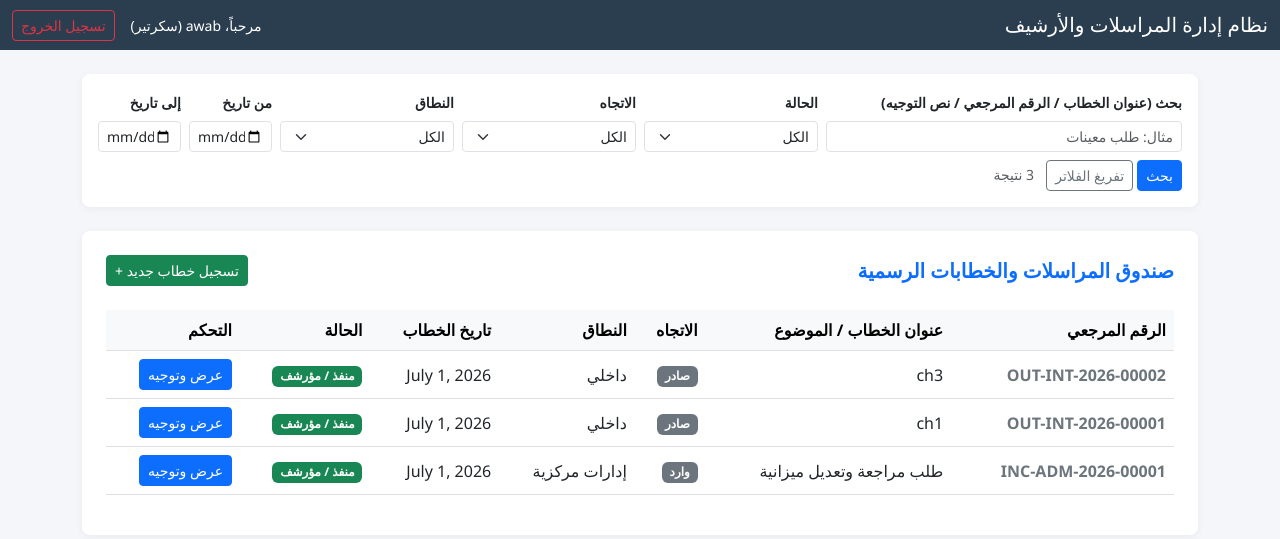
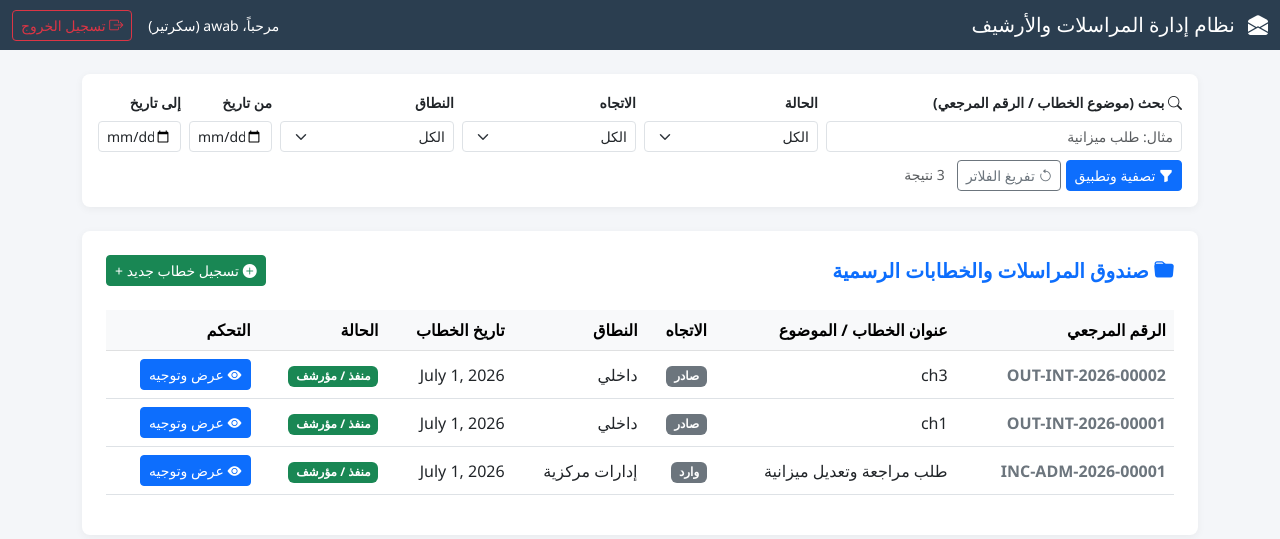
Before and after one commit to Awabaltayeb/CMDS_V2, a Django app: page / in a window 1280 px wide. Shown: the top 539 px of the page. Run offline with Django 5.2, Linux system fonts and the light colour scheme; a user stored in the database is signed in; data comes from the database, SQL or seed files in the repository.

Commit message:
Update dashboard.html

```diff
--- a/templates/correspondence/dashboard.html
+++ b/templates/correspondence/dashboard.html
@@ -6,6 +6,8 @@
     <title>لوحة التحكم - إدارة المراسلات</title>
     <!-- Bootstrap 5 RTL CSS -->
     <link rel="stylesheet" href="https://cdn.jsdelivr.net/npm/bootstrap@5.3.0/dist/css/bootstrap.rtl.min.css">
+    <!-- رابط تفعيل أيقونات بوتستراب العالمية -->
+    <link rel="stylesheet" href="https://cdn.jsdelivr.net/npm/bootstrap-icons@1.11.3/font/bootstrap-icons.min.css">
     <style>
         body { background-color: #f4f6f9; font-family: 'Segoe UI', sans-serif; }
         .navbar { background-color: #2b3e50 !important; }
@@ -16,10 +18,10 @@
     <!-- شريط الملاحة العلوي -->
     <nav class="navbar navbar-dark bg-dark mb-4">
         <div class="container-fluid">
-            <span class="navbar-brand mb-0 h1">نظام إدارة المراسلات والأرشيف</span>
+            <span class="navbar-brand mb-0 h1"><i class="bi bi-envelope-open-fill me-2"></i> نظام إدارة المراسلات والأرشيف</span>
             <div class="d-flex align-items-center text-white">
                 <span class="me-3 small">مرحباً، {{ request.user.username }} ({{ user_profile.get_role_display }})</span>
-                <a href="{% url 'user_logout' %}" class="btn btn-sm btn-outline-danger">تسجيل الخروج</a>
+                <a href="{% url 'user_logout' %}" class="btn btn-sm btn-outline-danger"><i class="bi bi-box-arrow-right"></i> تسجيل الخروج</a>
             </div>
         </div>
     </nav>
@@ -36,8 +38,8 @@
         <div class="card card-stat p-3 mb-4">
             <form method="get" class="row g-2 align-items-end">
                 <div class="col-md-4">
-                    <label class="form-label small fw-bold">بحث (عنوان الخطاب / الرقم المرجعي / نص التوجيه)</label>
-                    <input type="text" name="q" value="{{ search_query }}" class="form-control form-control-sm" placeholder="مثال: طلب معينات">
+                    <label class="form-label small fw-bold"><i class="bi bi-search"></i> بحث (موضوع الخطاب / الرقم المرجعي)</label>
+                    <input type="text" name="q" value="{{ search_query }}" class="form-control form-control-sm" placeholder="مثال: طلب ميزانية">
                 </div>
                 <div class="col-md-2">
                     <label class="form-label small fw-bold">الحالة</label>
@@ -75,8 +77,8 @@
                     <input type="date" name="date_to" value="{{ date_to }}" class="form-control form-control-sm">
                 </div>
                 <div class="col-12 mt-2">
-                    <button type="submit" class="btn btn-primary btn-sm">بحث</button>
-                    <a href="{% url 'dashboard' %}" class="btn btn-outline-secondary btn-sm">تفريغ الفلاتر</a>
+                    <button type="submit" class="btn btn-primary btn-sm"><i class="bi bi-funnel-fill"></i> تصفية وتطبيق</button>
+                    <a href="{% url 'dashboard' %}" class="btn btn-outline-secondary btn-sm"><i class="bi bi-arrow-counterclockwise"></i> تفريغ الفلاتر</a>
                     <span class="text-muted small ms-2">{{ correspondences|length }} نتيجة</span>
                 </div>
             </form>
@@ -85,13 +87,13 @@
         <!-- جدول الخطابات والمراسلات -->
         <div class="card card-stat p-4 mb-4">
             <div class="d-flex justify-content-between align-items-center mb-4">
-                <h5 class="fw-bold text-primary mb-0">صندوق المراسلات والخطابات الرسمية</h5>
+                <h5 class="fw-bold text-primary mb-0"><i class="bi bi-folder-fill"></i> صندوق المراسلات والخطابات الرسمية</h5>
                 <div class="d-flex align-items-center gap-2">
                     {% if user_profile.role in backup_allowed_roles %}
-                        <a href="{% url 'download_backup' %}" class="btn btn-outline-secondary btn-sm">تحميل نسخة احتياطية 💾</a>
+                        <a href="{% url 'download_backup' %}" class="btn btn-outline-secondary btn-sm"><i class="bi bi-database-down"></i> نسخة احتياطية 💾</a>
                     {% endif %}
                     {% if user_profile.role in upload_allowed_roles %}
-                        <a href="{% url 'upload_document' %}" class="btn btn-success btn-sm">تسجيل خطاب جديد +</a>
+                        <a href="{% url 'upload_document' %}" class="btn btn-success btn-sm"><i class="bi bi-plus-circle-fill"></i> تسجيل خطاب جديد +</a>
                     {% endif %}
                 </div>
             </div>
@@ -129,7 +131,7 @@
                                     {% endif %}
                                 </td>
                                 <td>
-                                    <a href="{% url 'document_detail' doc.id %}" class="btn btn-sm btn-primary">عرض وتوجيه</a>
+                                    <a href="{% url 'document_detail' doc.id %}" class="btn btn-sm btn-primary"><i class="bi bi-eye-fill"></i> عرض وتوجيه</a>
                                 </td>
                             </tr>
                         {% empty %}
```
